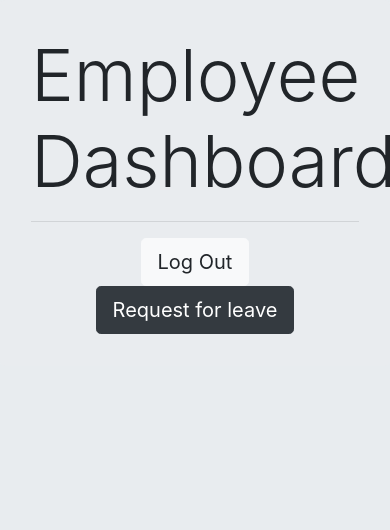
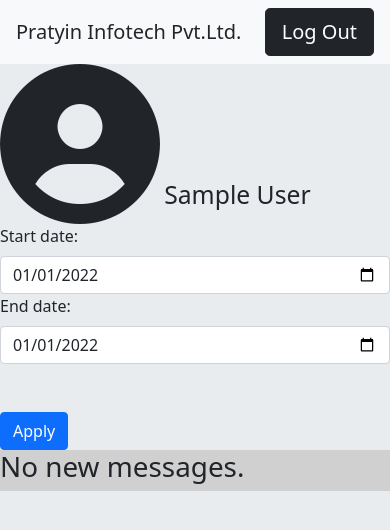
Before and after one commit to gaurav13020/elmsapp, a Node server app: page /employeeDashboard in a window 390 px wide; the page is wider, and only the part inside the window is pictured. Shown: the top 530 px of that part. Run offline with Node 20, Linux system fonts and the light colour scheme; the visitor is signed in with stand-in values (Sample User, id 1); some libraries are stand-ins or nearby versions.

Commit message:
dashboard-complete

```diff
--- a/app.js
+++ b/app.js
@@ -27,7 +27,9 @@ app.use(session({
 app.use(passport.initialize());
 app.use(passport.session());
 
-mongoose.connect("mongodb+srv://admin-gaurav:admin@cluster1.xwxra.mongodb.net/userDB", {useNewUrlParser: true});
+const atlas_url = process.env.URL;
+
+mongoose.connect(atlas_url, {useNewUrlParser: true});
 
 
 const userSchema = new mongoose.Schema ({
@@ -38,10 +40,9 @@ const userSchema = new mongoose.Schema ({
   email: String,
   password: String,
   secret: String,
-  leave: {
-    type: Boolean,
-    default: false
-}
+  leave: {startDate: Date,
+          endDate: Date},
+  remark: String
 });
 
 userSchema.plugin(passportLocalMongoose);
@@ -79,21 +80,73 @@ app.get("/register", function(req, res){
 
 app.get("/employeeDashboard", function(req, res){
   if (req.isAuthenticated()){
-    res.render("employeeDashboard");
+    res.render("employeeDashboard", {user : req.user});
   } else {
     res.redirect("/login");
   }
 
 });
 
+
+
+app.post("/employeeDashboard", function(req, res){
+  console.log(req.body.start);
+  console.log(req.body.end);
+  User.findById(req.user.id, function(err, foundUser){
+
+    if (err) {
+      console.log(err);
+    } else {
+      if (foundUser) {
+
+        foundUser.leave.startDate = req.body.start;
+        foundUser.leave.endDate = req.body.end;
+        foundUser.save(function(){
+          res.redirect("/employeeDashboard");
+        });
+
+        // foundUser.leave = true;
+        // foundUser.save(function(){
+        //   res.redirect("/employeeDashboard");
+        // });
+      }
+    }
+  });
+});
+
+app.post("/employeeDashboard/delete-message", function(req, res){
+  User.findById(req.user.id, function(err, foundUser){
+
+    if (err) {
+      console.log(err);
+    } else {
+      if (foundUser) {
+
+        foundUser.remark = null;
+        foundUser.save(function(){
+          res.redirect("/employeeDashboard");
+        });
+
+        // foundUser.leave = true;
+        // foundUser.save(function(){
+        //   res.redirect("/employeeDashboard");
+        // });
+      }
+    }
+  });
+});
+
+
+
+
+
 app.get("/adminDashboard", function(req, res){
   if (req.isAuthenticated()){
-    User.find({"leave": true}, function(err, foundUsers){
+    User.find({"leave": {$ne: null}}, function(err, foundUsers){
       if (err){
         console.log(err);
       } else {
         if (foundUsers) {
-          console.log(foundUsers)
           res.render("adminDashboard", {usersWithLeave: foundUsers});
         }
       }
@@ -102,6 +155,43 @@ app.get("/adminDashboard", function(req, res){
     res.redirect("/login");
   }
 });
+
+
+app.post("/adminDashboard/accept", function(req, res){
+  User.findById(req.body.id, function(err, foundUser){
+    if (err) {
+      console.log(err);
+    } else {
+      if (foundUser) {
+        foundUser.leave = null;
+        foundUser.remark = "Your leave has been accepted.";
+        foundUser.save(function(){
+          res.redirect("/adminDashboard");
+        });
+      }
+    }
+  });
+});
+
+app.post("/adminDashboard/reject", function(req, res){
+  User.findById(req.body.id, function(err, foundUser){
+    console.log(foundUser)
+    if (err) {
+      console.log(err);
+    } else {
+      if (foundUser) {
+        foundUser.leave = null;
+        foundUser.remark = "Your leave has been rejected.";
+        foundUser.save(function(){
+          res.redirect("/adminDashboard");
+        });
+      }
+    }
+  });
+});
+
+
+
 
 app.get("/dashboard", function(req, res){
   if (req.isAuthenticated()) {
@@ -216,39 +306,6 @@ app.post("/submit", function(req, res){
   });
 });
 
-app.post("/employeeDashboard", function(req, res){
-  User.findById(req.user.id, function(err, foundUser){
-
-    if (err) {
-      console.log(err);
-    } else {
-      if (foundUser) {
-        foundUser.leave = true;
-        foundUser.save(function(){
-          res.redirect("/employeeDashboard");
-        });
-      }
-    }
-  });
-});
-
-
-app.post("/adminDashboard", function(req, res){
-  User.findById(req.body.id, function(err, foundUser){
-
-    if (err) {
-      console.log(err);
-    } else {
-      if (foundUser) {
-        foundUser.leave = false;
-        foundUser.save(function(){
-          res.redirect("/adminDashboard");
-        });
-      }
-    }
-  });
-});
-
 
 
 app.listen(3000, function() {
--- a/public/css/styles.css
+++ b/public/css/styles.css
@@ -1,6 +1,7 @@
 
 body {
   background-color: #E8ECEF;
+  z-index: -1;
 }
 
 .centered {
@@ -24,3 +25,41 @@ body {
   flex-direction: row;
   justify-content: space-around;
 }
+
+.left{
+  /* margin-left: ; */
+  background-color: #E8ECEF;
+}
+.photo{
+      display: contents;
+}
+
+.name{
+  position: relative;
+  display: inline;
+}
+
+.bottom{
+  padding-top: 3rem;
+}
+
+.right{
+  background-color:#D0D0D0;
+}
+
+
+.Heading{
+  display: inline;
+}
+
+.alert-card{
+  margin: 3rem;
+}
+
+.start-label{
+  margin-top: auto;
+}
+
+.Headingdate{
+  display: inline;
+}
--- a/views/employeeDashboard.ejs
+++ b/views/employeeDashboard.ejs
@@ -1,6 +1,7 @@
 <%- include('partials/header') %>
 
-<div class="jumbotron text-center">
+
+<!-- <div class="jumbotron text-center">
   <div class="container">
     <h1 class="display-3">Employee Dashboard</h1>
 
@@ -13,12 +14,79 @@
 
             <form action="/employeeDashboard" method="POST">
                 <button type="submit" class="btn btn-dark btn-lg">Request for leave</button>
-            </form>
+            </form> -->
 
 
 
 
-  </div>
-</div>
+            <nav class="navbar navbar-light bg-light justify-content-between">
+              <a class="navbar-brand">Pratyin Infotech Pvt.Ltd.</a>
+              <form class="form-inline">
+
+                <a class="btn btn-dark btn-lg" href="/logout" role="button">Log Out</a>
+              </form>
+            </nav>
+
+            <div class="row">
+
+
+              <div class=" left col-lg-8 col-md-8">
+
+                <div class="top">
+                  <div class="thumb-lg member-thumb mx-auto photo"><i class="fas fa-user-circle fa-10x"></i></div>
+                  <h2 class="name"> <%- user.firstName %> <%- user.lastName %></h2>
+                </div>
+
+                <form action="/employeeDashboard" method="POST">
+                  <div class="middle">
+                    <label for="start">Start date:</label>
+                    <input class="form-control  date" type="date" id="start" name="start" value="2022-01-01"">
+                    <label for="end">End date:</label>
+                    <input class="form-control  date" type="date" id="end" name="end" value="2022-01-01">
+                  </div>
+
+
+                  <div class="bottom">
+                    <button class="btn btn-primary" type="submit">Apply</button>
+                  </div>
+                </form>
+
+
+
+              </div>
+
+
+
+              <div class="right col-lg-4 col-md-4">
+
+
+
+                <% if(user.remark !=null){ %>
+                  <div class="alert alert-secondary" role="alert">
+                    <%=user.remark%>
+                    <br>
+                    <form action="/employeeDashboard/delete-message" method="POST">
+                      <button class="btn btn-primary" type="submit">Done</button>
+                    </form>
+
+                  </div>
+                <% } else{ %>
+                  <h1>No new messages.</h1>
+               <% } %>
+
+
+
+
+
+
+              </div>
+
+
+            </div>
+
+
+
+  <!-- </div>
+</div> -->
 
 <%- include('partials/footer') %>
--- a/views/partials/header.ejs
+++ b/views/partials/header.ejs
@@ -7,6 +7,8 @@
   <link rel="stylesheet" href="https://use.fontawesome.com/releases/v5.6.3/css/all.css" integrity="sha384-UHRtZLI+pbxtHCWp1t77Bi1L4ZtiqrqD80Kn4Z8NTSRyMA2Fd33n5dQ8lWUE00s/" crossorigin="anonymous">
   <link rel="stylesheet" href="https://stackpath.bootstrapcdn.com/bootstrap/4.2.1/css/bootstrap.min.css" integrity="sha384-GJzZqFGwb1QTTN6wy59ffF1BuGJpLSa9DkKMp0DgiMDm4iYMj70gZWKYbI706tWS" crossorigin="anonymous">
   <link rel="stylesheet" href="css/styles.css">
-</head>
+  <link href="https://cdn.jsdelivr.net/npm/bootstrap@5.1.3/dist/css/bootstrap.min.css" rel="stylesheet" integrity="sha384-1BmE4kWBq78iYhFldvKuhfTAU6auU8tT94WrHftjDbrCEXSU1oBoqyl2QvZ6jIW3" crossorigin="anonymous">
+  <link rel="stylesheet" href="css/styles.css">
+  <script src="https://kit.fontawesome.com/2b7a55a0d9.js" crossorigin="anonymous"></script>
 
 <body>
```
Also changed, not shown: views/adminDashboard.ejs (+41 -2 lines), views/home.ejs (line endings or trailing spaces).
